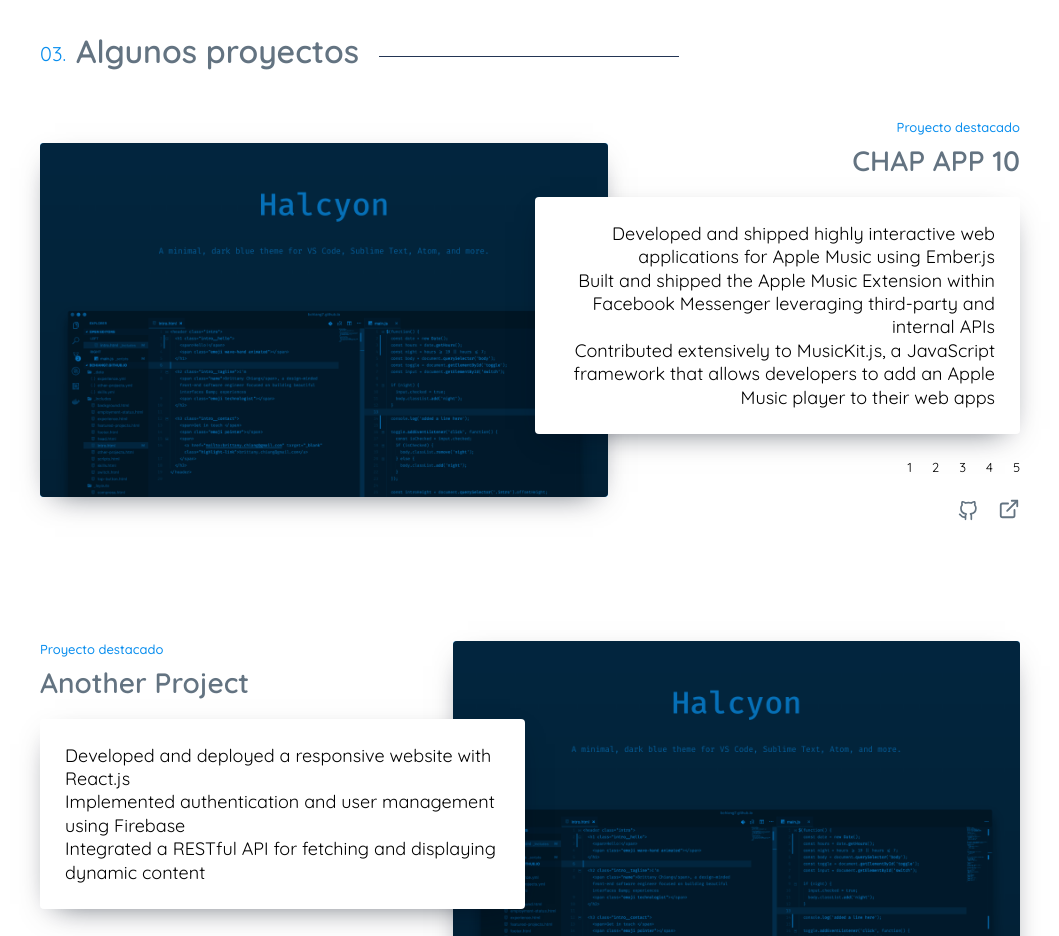
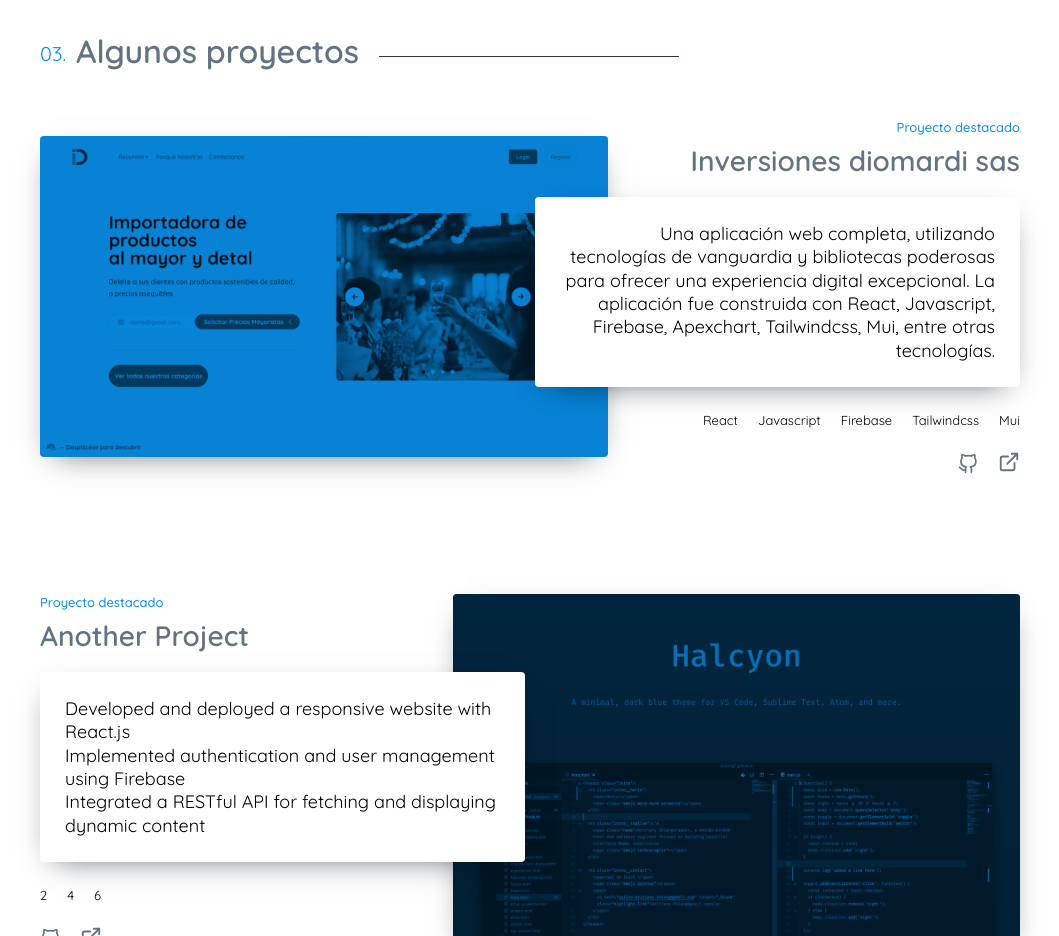
Before and after one commit to Jhonii10/web-site-10, a React (Create React App) app: page / in a window 1280 px wide. Shown: the part 2440-3376 px from the top of the page, without its empty margins (110-1169 px from the left). Built offline with nearby package versions, Linux system fonts and the light colour scheme; a web font is replaced by a local one.

Commit message:
update featured.js

```diff
--- a/src/contents/featured.js
+++ b/src/contents/featured.js
@@ -3,16 +3,18 @@
       edges: {
         node: {
           frontmatter: {
-            title: 'CHAP APP 10',
-            cover: '/assets/images/featured/halcyon.png',
-            github: 'https://github.com/bchiang7/halcyon-site',
-            external: 'https://halcyon-theme.netlify.com/',
-            tech: [1, 2, 3, 4, 5],
+            title: 'Inversiones diomardi sas',
+            cover: '/assets/images/featured/inversionesdiomardi.png',
+            github: 'https://github.com/Jhonii10/APP-INDI-1',
+            external: 'https://inversionesdiomardisas.vercel.app/',
+            tech: ['React', 'Javascript', 'Firebase', 'Tailwindcss', 'Mui'],
           },
           html: `
-            <li>Developed and shipped highly interactive web applications for Apple Music using Ember.js</li>
-            <li>Built and shipped the Apple Music Extension within Facebook Messenger leveraging third-party and internal APIs</li>
-            <li>Contributed extensively to MusicKit.js, a JavaScript framework that allows developers to add an Apple Music player to their web apps</li>
+            <p>
+              Una aplicación web completa, utilizando tecnologías de vanguardia
+              y bibliotecas poderosas para ofrecer una experiencia digital excepcional.
+              La aplicación fue construida con React, Javascript, Firebase, Apexchart, Tailwindcss, Mui, entre otras tecnologías.
+            </p>
           `,
         },
       },
```
Also changed, not shown: public/assets/images/featured/inversionesdiomardi.png (added).
